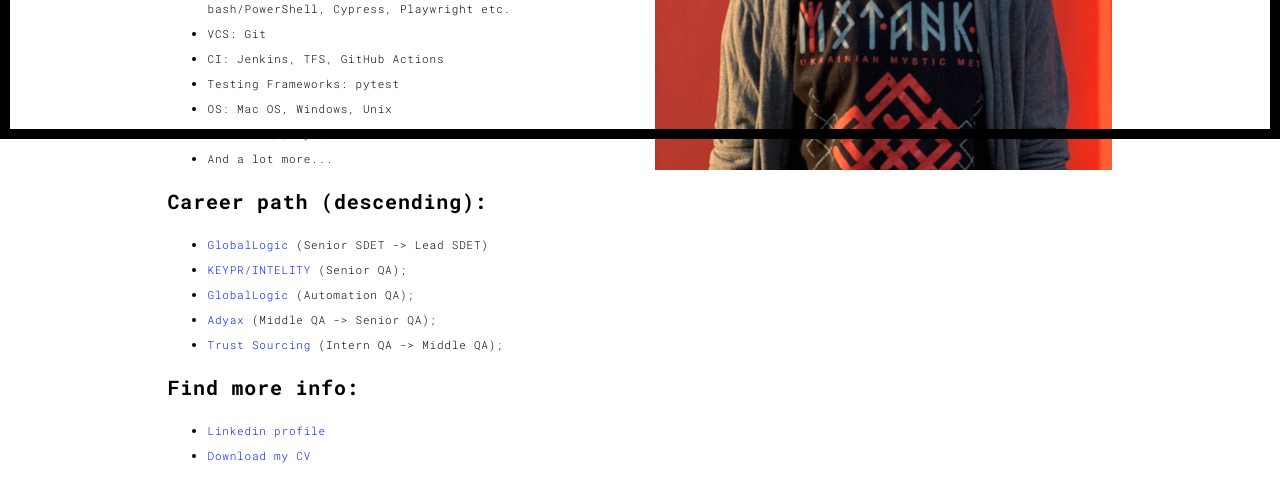
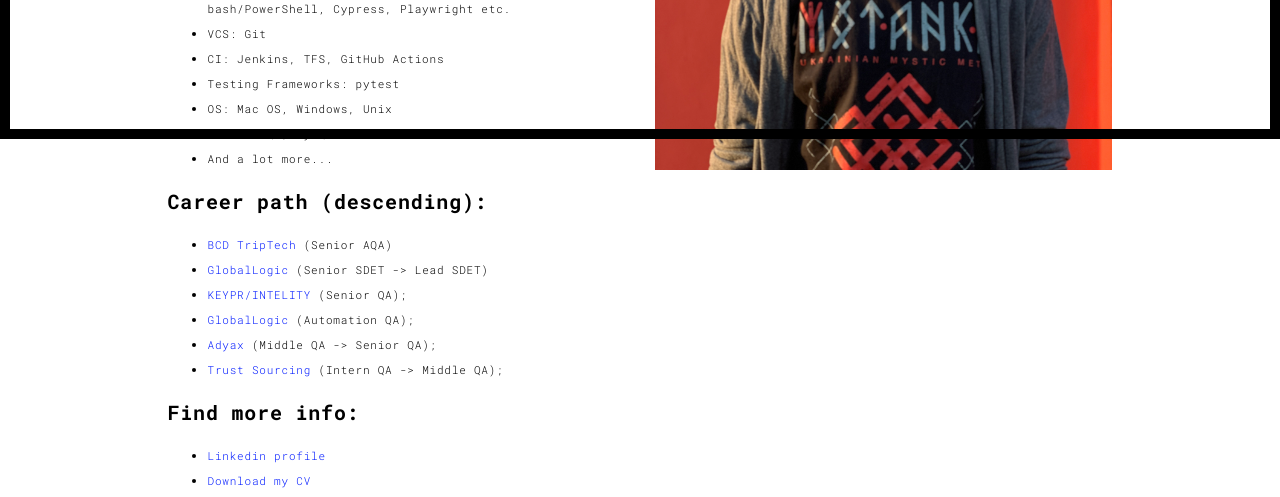
Before and after one commit to Goraved/portfolio_flask, a Flask app: page /about in a window 1280 px wide. Shown: the part 661-1158 px from the top of the page. Run offline with Flask 2, Linux system fonts and the light colour scheme; some libraries are stand-ins or nearby versions.

Commit message:
Update CV

```diff
--- a/templates/about.html
+++ b/templates/about.html
@@ -92,6 +92,9 @@
                                 <h3>Career path (descending):</h3>
                                 <p>
                                 <ul>
+                                    <li><a href="https://bcdtriptech.peopleforce.io/careers" target="_blank">BCD
+                                        TripTech</a> (Senior AQA)
+                                    </li>
                                     <li><a href="https://www.globallogic.com" target="_blank">GlobalLogic</a> (Senior
                                         SDET -> Lead SDET)
                                     </li>
@@ -160,6 +163,8 @@
 
 
 
+
+
 </script>
 
 
@@ -177,6 +182,8 @@
 
 
 
+
+
 </script>
 
 <script type="text/javascript" src="{{ url_for('static', filename='main.70a66962.js') }}"></script>
```
Also changed, not shown: 1 other file.
